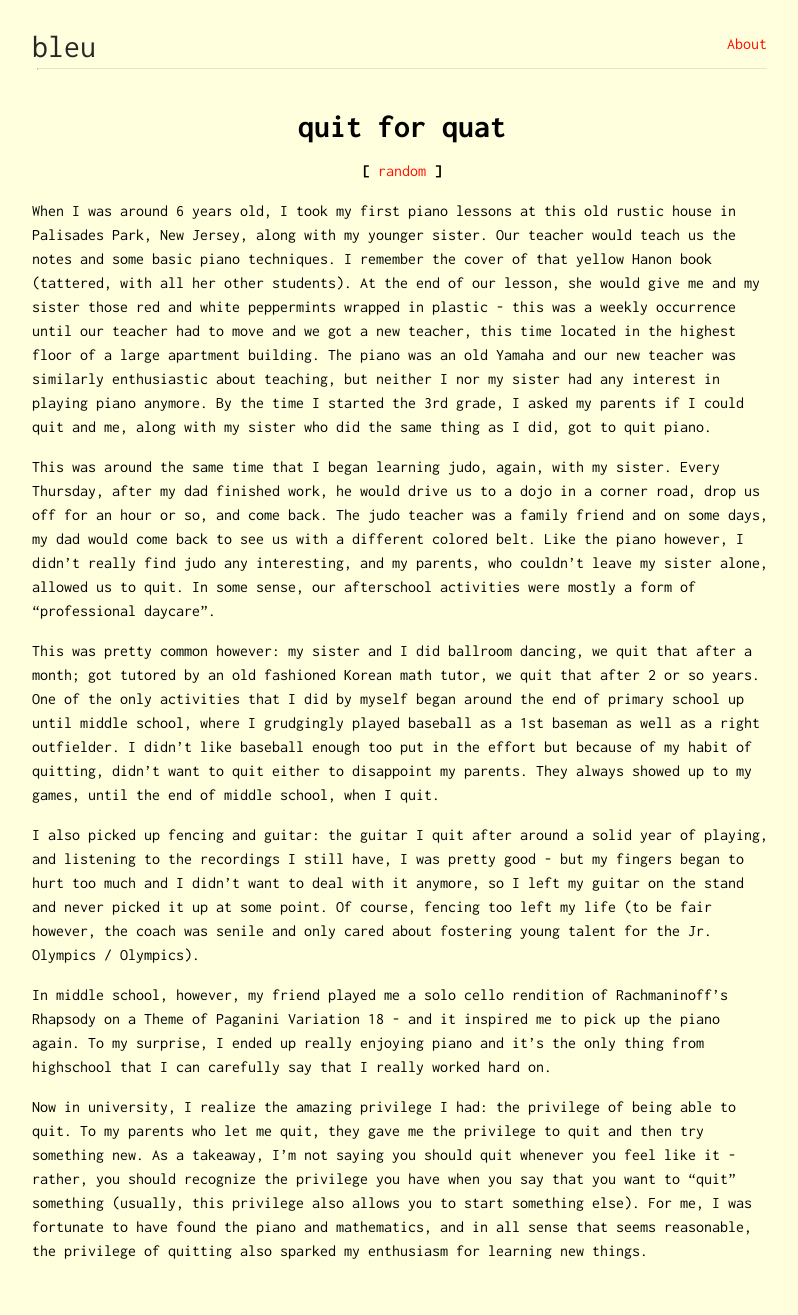
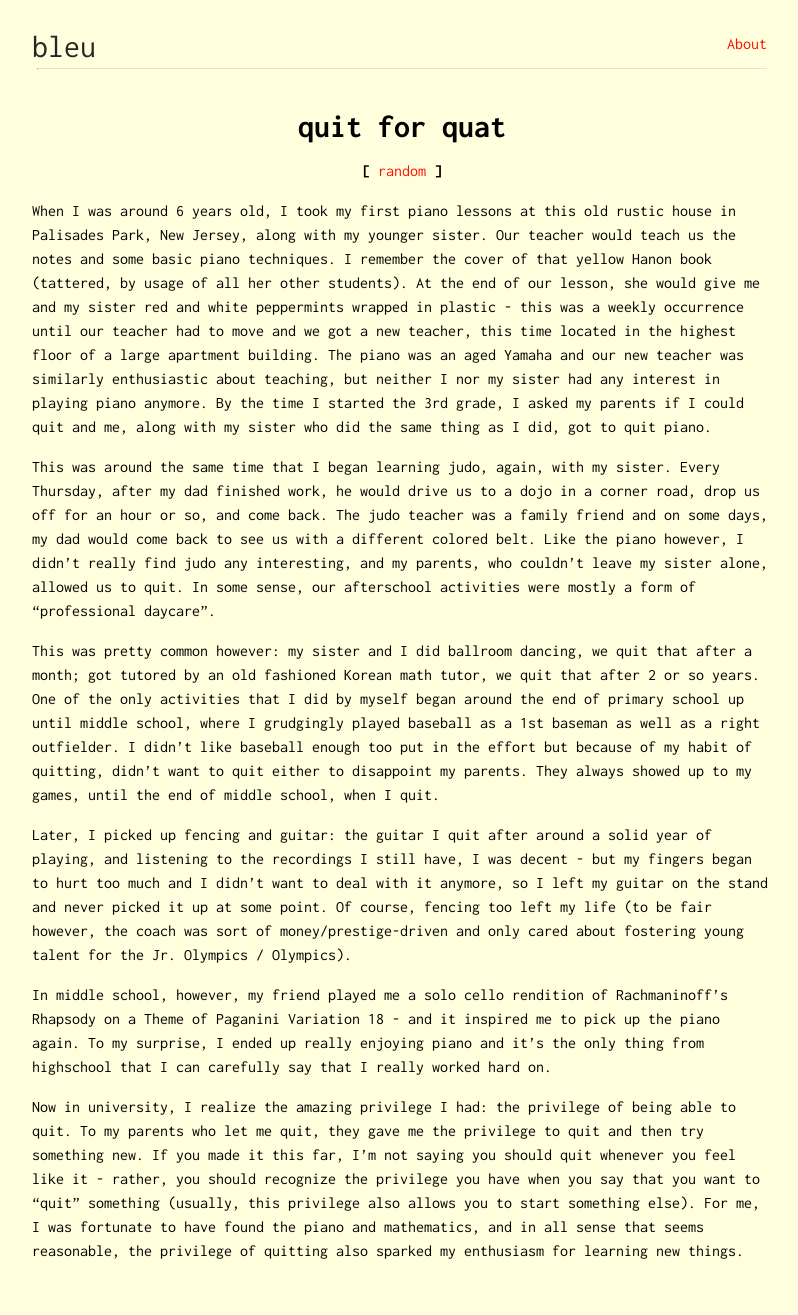
Before and after one commit to chrissuu/bleu_fix, a Jekyll site: the page built from _posts/2023-12-27-on-quitting.md, in a window 1280 px wide. Shown: the whole page, without its empty margins (238-1036 px from the left). Built offline with Jekyll 4.4.1, drawn with Linux system fonts in a browser that asks for light colours.

```diff
--- a/_posts/2023-12-27-on-quitting.md
+++ b/_posts/2023-12-27-on-quitting.md
@@ -6,14 +6,14 @@ tags: [random]
 type: nr
 ---
 
-When I was around 6 years old, I took my first piano lessons at this old rustic house in Palisades Park, New Jersey, along with my younger sister. Our teacher would teach us the notes and some basic piano techniques. I remember the cover of that yellow Hanon book (tattered, with all her other students). At the end of our lesson, she would give me and my sister those red and white peppermints wrapped in plastic - this was a weekly occurrence until our teacher had to move and we got a new teacher, this time located in the highest floor of a large apartment building. The piano was an old Yamaha and our new teacher was similarly enthusiastic about teaching, but neither I nor my sister had any interest in playing piano anymore. By the time I started the 3rd grade, I asked my parents if I could quit and me, along with my sister who did the same thing as I did, got to quit piano.
+When I was around 6 years old, I took my first piano lessons at this old rustic house in Palisades Park, New Jersey, along with my younger sister. Our teacher would teach us the notes and some basic piano techniques. I remember the cover of that yellow Hanon book (tattered, by usage of all her other students). At the end of our lesson, she would give me and my sister red and white peppermints wrapped in plastic - this was a weekly occurrence until our teacher had to move and we got a new teacher, this time located in the highest floor of a large apartment building. The piano was an aged Yamaha and our new teacher was similarly enthusiastic about teaching, but neither I nor my sister had any interest in playing piano anymore. By the time I started the 3rd grade, I asked my parents if I could quit and me, along with my sister who did the same thing as I did, got to quit piano.
 
 This was around the same time that I began learning judo, again, with my sister. Every Thursday, after my dad finished work, he would drive us to a dojo in a corner road, drop us off for an hour or so, and come back. The judo teacher was a family friend and on some days, my dad would come back to see us with a different colored belt. Like the piano however, I didn't really find judo any interesting, and my parents, who couldn't leave my sister alone, allowed us to quit. In some sense, our afterschool activities were mostly a form of "professional daycare".
 
 This was pretty common however: my sister and I did ballroom dancing, we quit that after a month; got tutored by an old fashioned Korean math tutor, we quit that after 2 or so years. One of the only activities that I did by myself began around the end of primary school up until middle school, where I grudgingly played baseball as a 1st baseman as well as a right outfielder. I didn't like baseball enough too put in the effort but because of my habit of quitting, didn't want to quit either to disappoint my parents. They always showed up to my games, until the end of middle school, when I quit.
 
-I also picked up fencing and guitar: the guitar I quit after around a solid year of playing, and listening to the recordings I still have, I was pretty good - but my fingers began to hurt too much and I didn't want to deal with it anymore, so I left my guitar on the stand and never picked it up at some point. Of course, fencing too left my life (to be fair however, the coach was senile and only cared about fostering young talent for the Jr. Olympics / Olympics).
+Later, I picked up fencing and guitar: the guitar I quit after around a solid year of playing, and listening to the recordings I still have, I was decent - but my fingers began to hurt too much and I didn't want to deal with it anymore, so I left my guitar on the stand and never picked it up at some point. Of course, fencing too left my life (to be fair however, the coach was sort of money/prestige-driven and only cared about fostering young talent for the Jr. Olympics / Olympics).
 
 In middle school, however, my friend played me a solo cello rendition of Rachmaninoff's Rhapsody on a Theme of Paganini Variation 18 - and it inspired me to pick up the piano again. To my surprise, I ended up really enjoying piano and it's the only thing from highschool that I can carefully say that I really worked hard on.
 
-Now in university, I realize the amazing privilege I had: the privilege of being able to quit. To my parents who let me quit, they gave me the privilege to quit and then try something new. As a takeaway, I'm not saying you should quit whenever you feel like it - rather, you should recognize the privilege you have when you say that you want to "quit" something (usually, this privilege also allows you to start something else). For me, I was fortunate to have found the piano and mathematics, and in all sense that seems reasonable, the privilege of quitting also sparked my enthusiasm for learning new things.
+Now in university, I realize the amazing privilege I had: the privilege of being able to quit. To my parents who let me quit, they gave me the privilege to quit and then try something new. If you made it this far, I'm not saying you should quit whenever you feel like it - rather, you should recognize the privilege you have when you say that you want to "quit" something (usually, this privilege also allows you to start something else). For me, I was fortunate to have found the piano and mathematics, and in all sense that seems reasonable, the privilege of quitting also sparked my enthusiasm for learning new things.
```
Also changed, not shown: _posts/2024-12-20-growing-complexity.md (added, +38 -0 lines).
